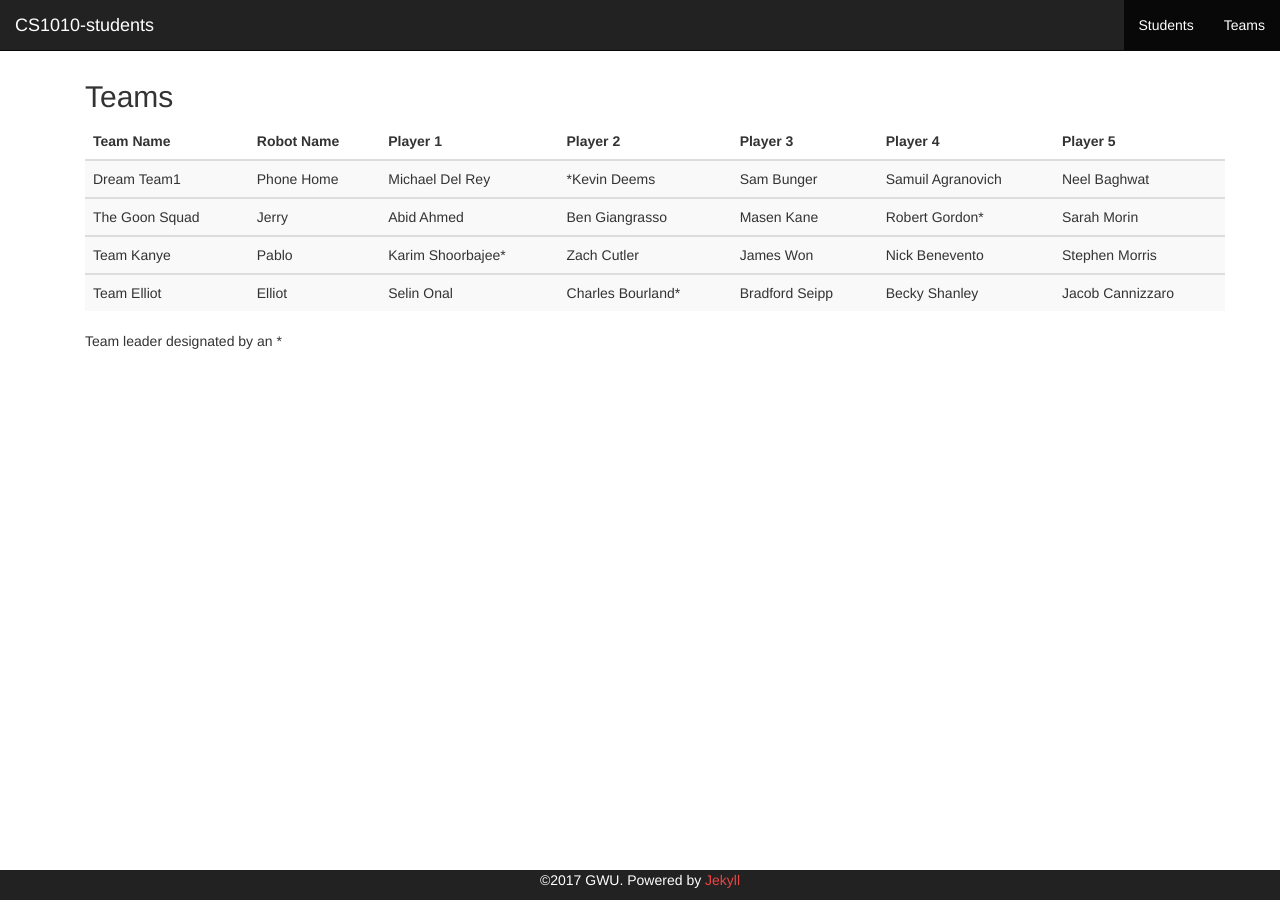
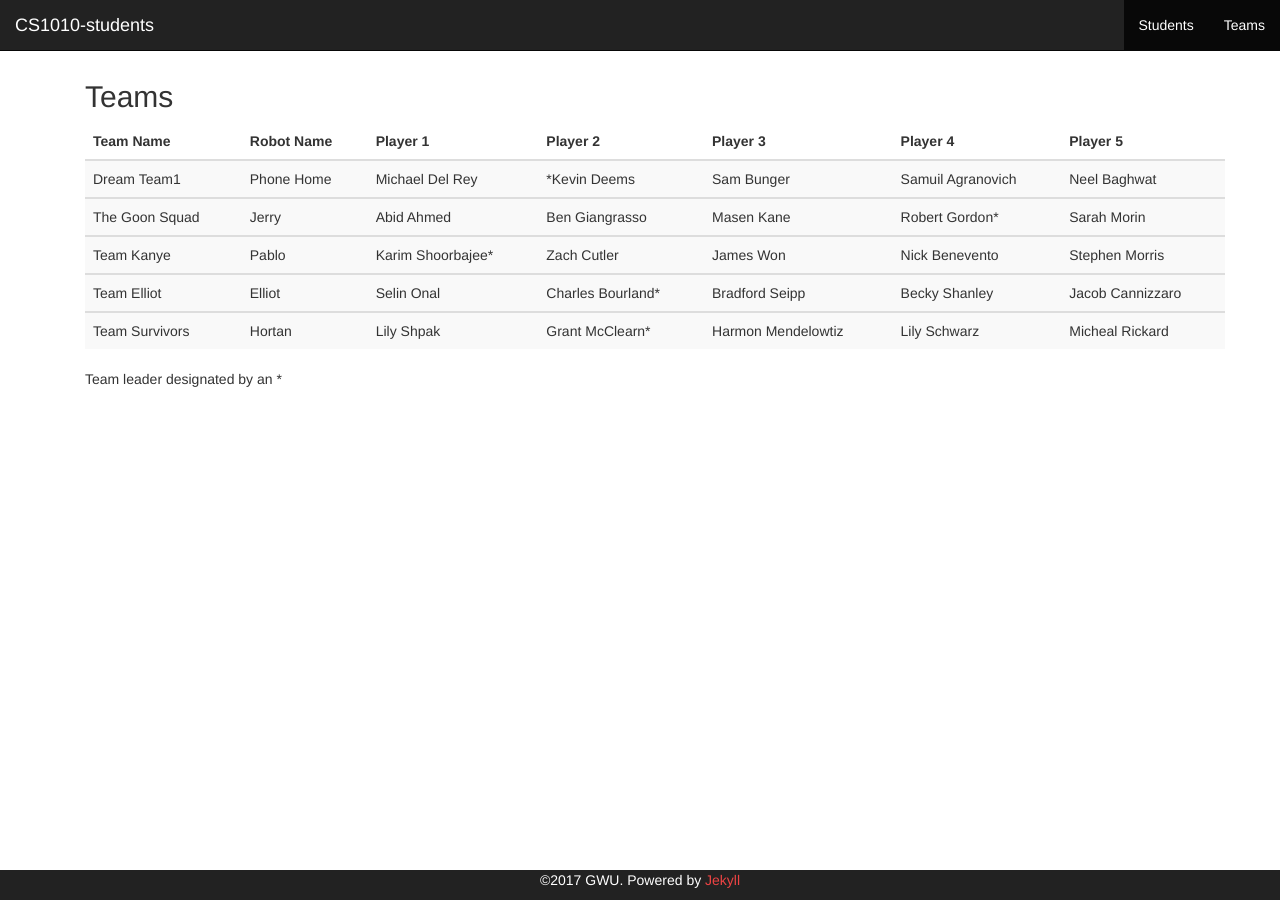
Before and after one commit to mdavidson022/CS1010-students, a Jekyll site: the page built from teams.html, in a window 1280 px wide. Built offline with Jekyll 4.4.1, drawn with Linux system fonts in a browser that asks for light colours.

Commit message:
team name

```diff
--- a/teams.html
+++ b/teams.html
@@ -70,6 +70,18 @@ layout: default
 		      <td>Jacob Cannizzaro</td>
 			</tr>
 		</tbody>
+      <tbody>
+			<tr>
+			  <td>Team Survivors</td>
+			  <td>Hortan</td>
+		      <td>Lily Shpak</td>
+			  <td>Grant McClearn*</td>
+			  <td>Harmon Mendelowtiz</td>
+			  <td>Lily Schwarz</td>
+		      <td>Micheal Rickard</td>
+			</tr>
+		</tbody>
+
 
 
 	</table>
```
